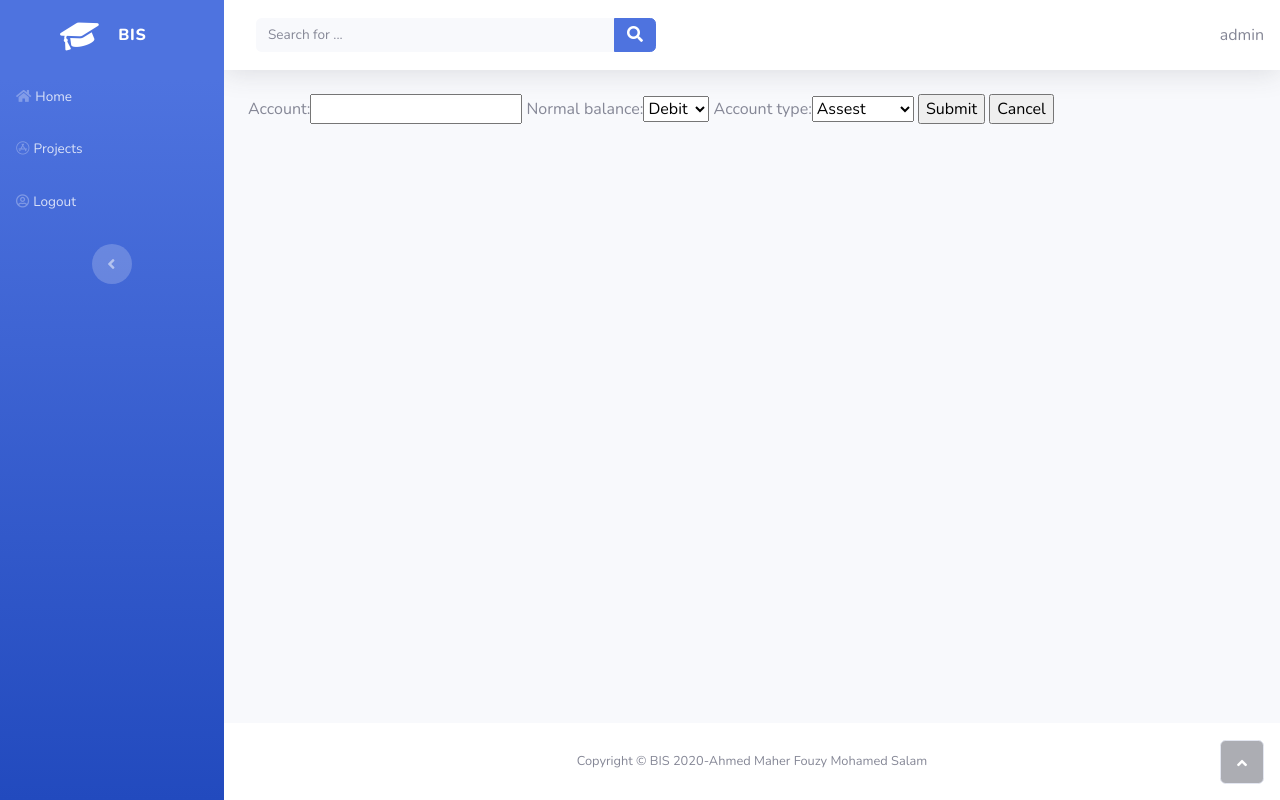
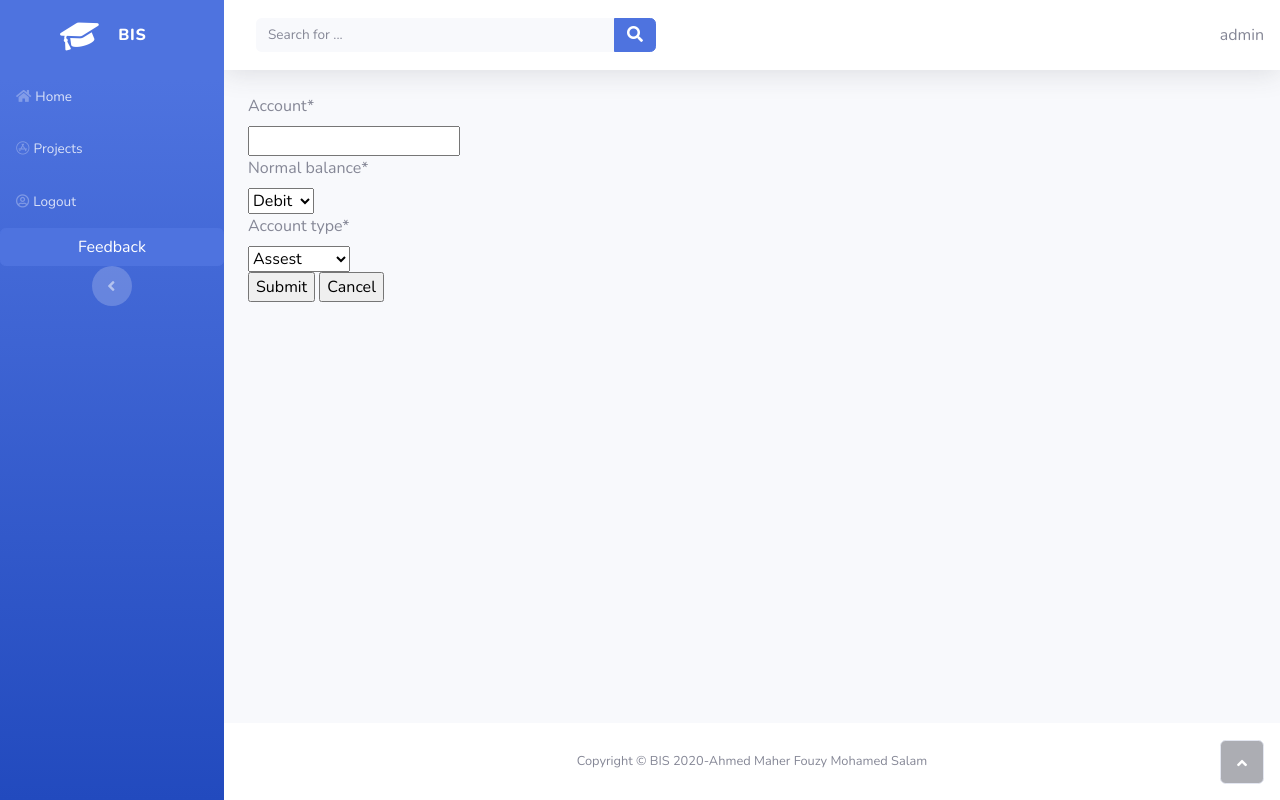
Before and after one commit to AhmedSalam22/BIS-Graduation-Project, a Django app: page /sole_proprietorship/accounts/create in a window 1280 px wide. Run offline with Django 3.2, Linux system fonts and the light colour scheme; a user stored in the database is signed in; some libraries are stand-ins or nearby versions.

Commit message:
tellme for feedback

```diff
--- a/BIS/BIS/settings.py
+++ b/BIS/BIS/settings.py
@@ -36,6 +36,8 @@ INSTALLED_APPS = [
     'projects',
     'sole_proprietorship',
     # pip installed app
+    'crispy_forms',
+    'tellme',
 
     #Django app
     'django.contrib.admin',
--- a/BIS/BIS/urls.py
+++ b/BIS/BIS/urls.py
@@ -22,7 +22,9 @@ urlpatterns = [
     path('admin/', admin.site.urls),
     path("" , include("home.urls")) ,
     path("projects" , include("projects.urls")),
-    path("sole_proprietorship" , include("sole_proprietorship.urls"))
+    path("sole_proprietorship" , include("sole_proprietorship.urls")) ,
+    path('^tellme/', include("tellme.urls")),
+
 ]
 
 if settings.DEBUG:
--- a/BIS/home/templates/home/base.html
+++ b/BIS/home/templates/home/base.html
@@ -5,10 +5,12 @@
 <head>
     <meta charset="utf-8">
     <meta name="viewport" content="width=device-width, initial-scale=1.0, shrink-to-fit=no">
-    <title>BIS</title>
+    <title>BIS-{% block title %} {% endblock %}</title>
 
     <link rel="stylesheet" href="{% static 'home/bootstrap/css/bootstrap.min.css' %}">
     <link rel="stylesheet" href="{% static 'home/css/styles.min.css' %}">
+    <!-- tellme for feedback -->
+    <link href="{% static 'tellme/feedback.min.css' %}" rel="stylesheet">
 
     <link rel="stylesheet" href="https://fonts.googleapis.com/css?family=Nunito:200,200i,300,300i,400,400i,600,600i,700,700i,800,800i,900,900i">
     <link rel="stylesheet" href="https://use.fontawesome.com/releases/v5.12.0/css/all.css">
@@ -34,6 +36,9 @@
                     <li class="nav-item" role="presentation"><a class="nav-link" href="{% url 'home:login' %}?next={{ request.path }}"><i class="far fa-user-circle"></i><span>Login</span></a></li>
                     <li class="nav-item" role="presentation"><a class="nav-link" href="register.html"><i class="fas fa-user-circle"></i><span>Register</span></a></li>
                     {% endif %}
+                    <li type="button" id="feedback-btn" class="btn btn-primary vertical-left-aligned">
+                        Feedback <span class="glyphicon glyphicon-bullhorn" aria-hidden="true"></span>
+                    </li>
 
                 </ul>
 
@@ -55,7 +60,10 @@
                         </div>
                     </div>
                 </nav>
-                <div class="container-fluid">
+
+                <div class="container">
+
+
                     <!-- <h3 class="text-dark mb-1">Blank Page</h3> -->
                     {% block content %}{% endblock%}
                 </div>
@@ -71,6 +79,8 @@
     <script src="https://cdnjs.cloudflare.com/ajax/libs/Chart.js/2.8.0/Chart.bundle.min.js"></script>
     <script src="https://cdnjs.cloudflare.com/ajax/libs/jquery-easing/1.4.1/jquery.easing.js"></script>
     <script src="{% static 'home/js/script.min.js'%}"></script>
+    <!-- tellme for feddback -->
+    {%  include 'tellme/js_inc.html' %}
 
 </body>
 
--- a/BIS/sole_proprietorship/templates/sole_proprietorship/accounts_form.html
+++ b/BIS/sole_proprietorship/templates/sole_proprietorship/accounts_form.html
@@ -1,11 +1,14 @@
 {% extends "home/base.html" %}
+
+{% block title %} Create Account {% endblock %}
+
 {% block content %}
-<p>
+  {% load crispy_forms_tags %}
+
   <form action="" method="post">
     {% csrf_token %}
-    {{ form }}
+    {{ form|crispy }}
     <input type="submit" value="Submit">
     <input type="submit" value="Cancel" onclick="window.location.href='{% url 'sole_proprietorship:all' %}';return false;">
   </form>
-</p>
 {% endblock %}
--- a/BIS/sole_proprietorship/templates/sole_proprietorship/journal_form.html
+++ b/BIS/sole_proprietorship/templates/sole_proprietorship/journal_form.html
@@ -2,16 +2,16 @@
 {% block content %}
 <div class="container-fluid">
   <div class="row"></div>
-
   <div class="row">
     <div class="col-sm"></div>
     <div class="col-sm">
+      {% load crispy_forms_tags %}
       <form action="" method="post">
         {% csrf_token %}
-        {{ form.as_ul }}
+        {{ form|crispy }}
         <input type="submit" value="Submit">
         <input type="submit" value="Cancel" onclick="window.location.href='{% url 'sole_proprietorship:journal_all' %}';return false;">
-  </form>
+      </form>
     </div>
     <div class="col-sm"></div>
   </div>
--- a/BIS/sole_proprietorship/templates/sole_proprietorship/journal_list.html
+++ b/BIS/sole_proprietorship/templates/sole_proprietorship/journal_list.html
@@ -106,9 +106,5 @@
             </div>
         </div>
     </div>
-
-
-<div class="pagination">
-
 </div>
 {% endblock %}
```
Also changed, not shown: BIS/db.sqlite3, 4 other files.
